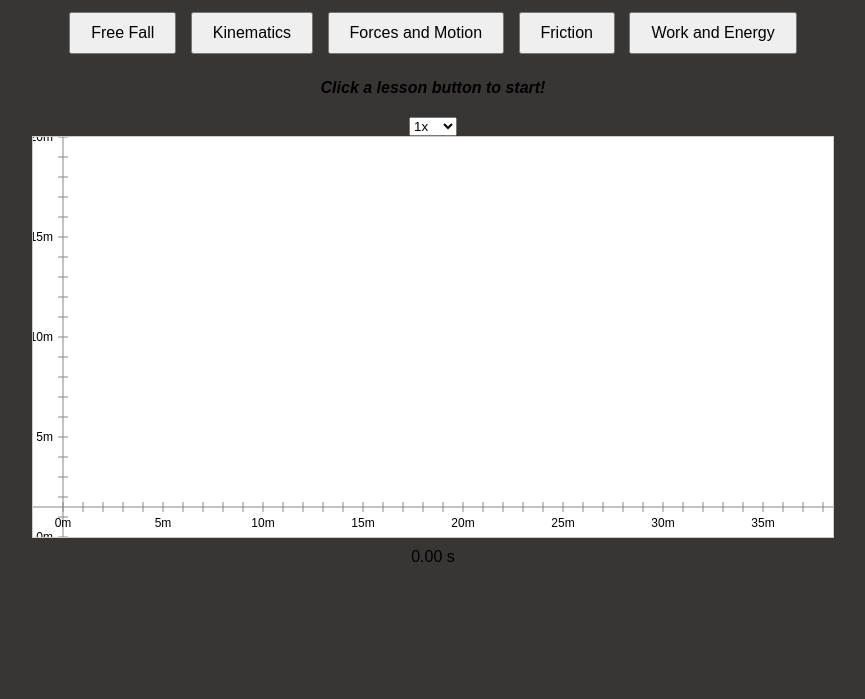
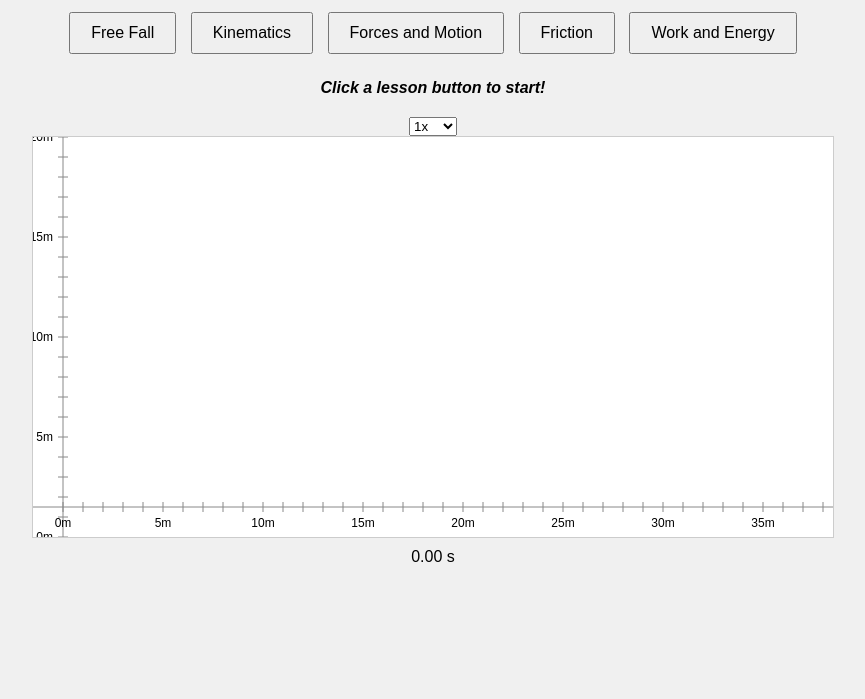
Before and after one commit to ch1llysauce/2d-Physics, a plain HTML site: page Frontend/index.html in a window 1280 px wide. Shown: the part 101-800 px from the top of the page, without its empty margins (207-1072 px from the left). Drawn offline with Linux system fonts and the light colour scheme.

Commit message:
front end fixes, then proceed to backend

```diff
--- a/Frontend/style.css
+++ b/Frontend/style.css
@@ -2,7 +2,7 @@ body {
   font-family: sans-serif;
   padding: 20px;
   text-align: center;
-  background-color: #383535; /*temporary*/
+  background-color: #f0f0f0; /*temporary*/
 }
 
 #nav {
```
